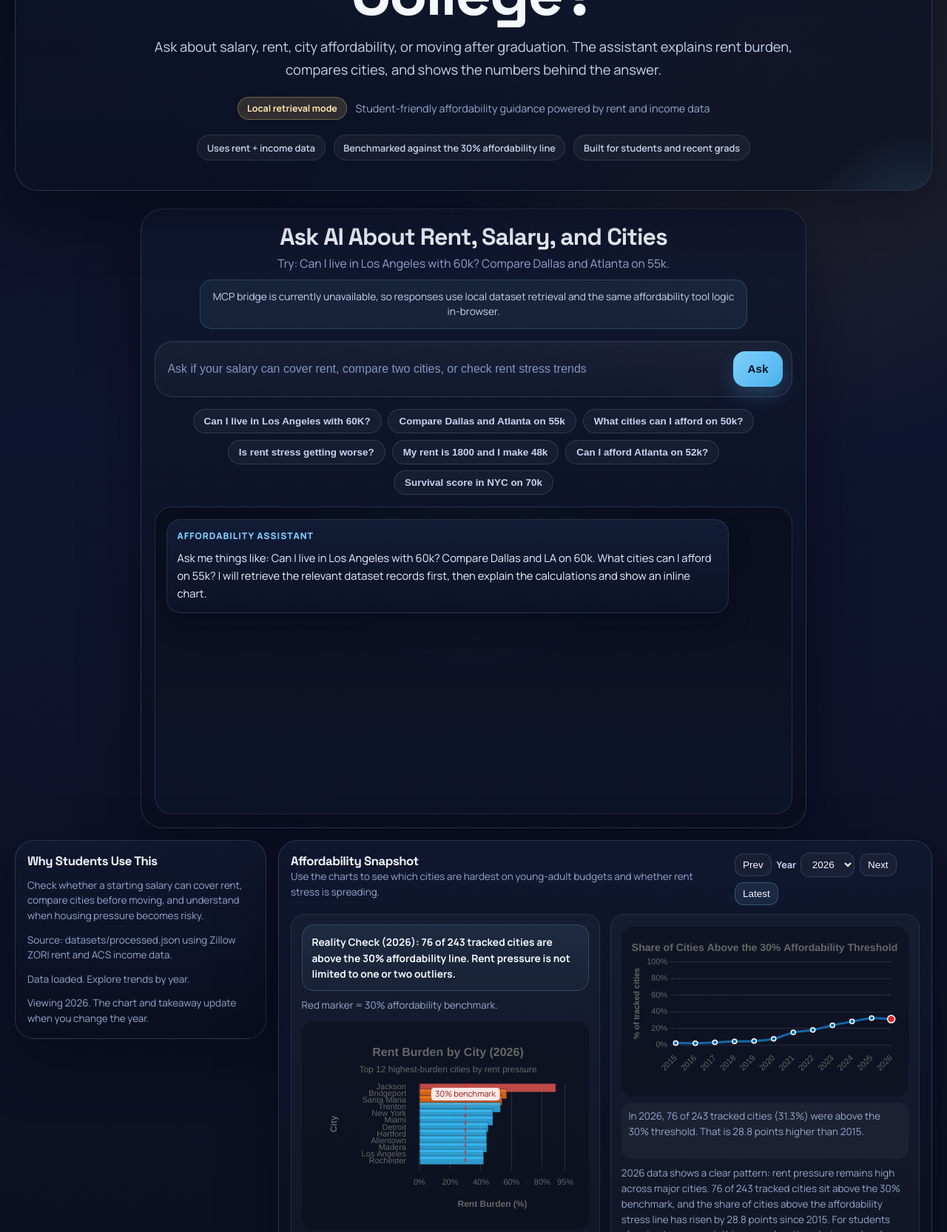
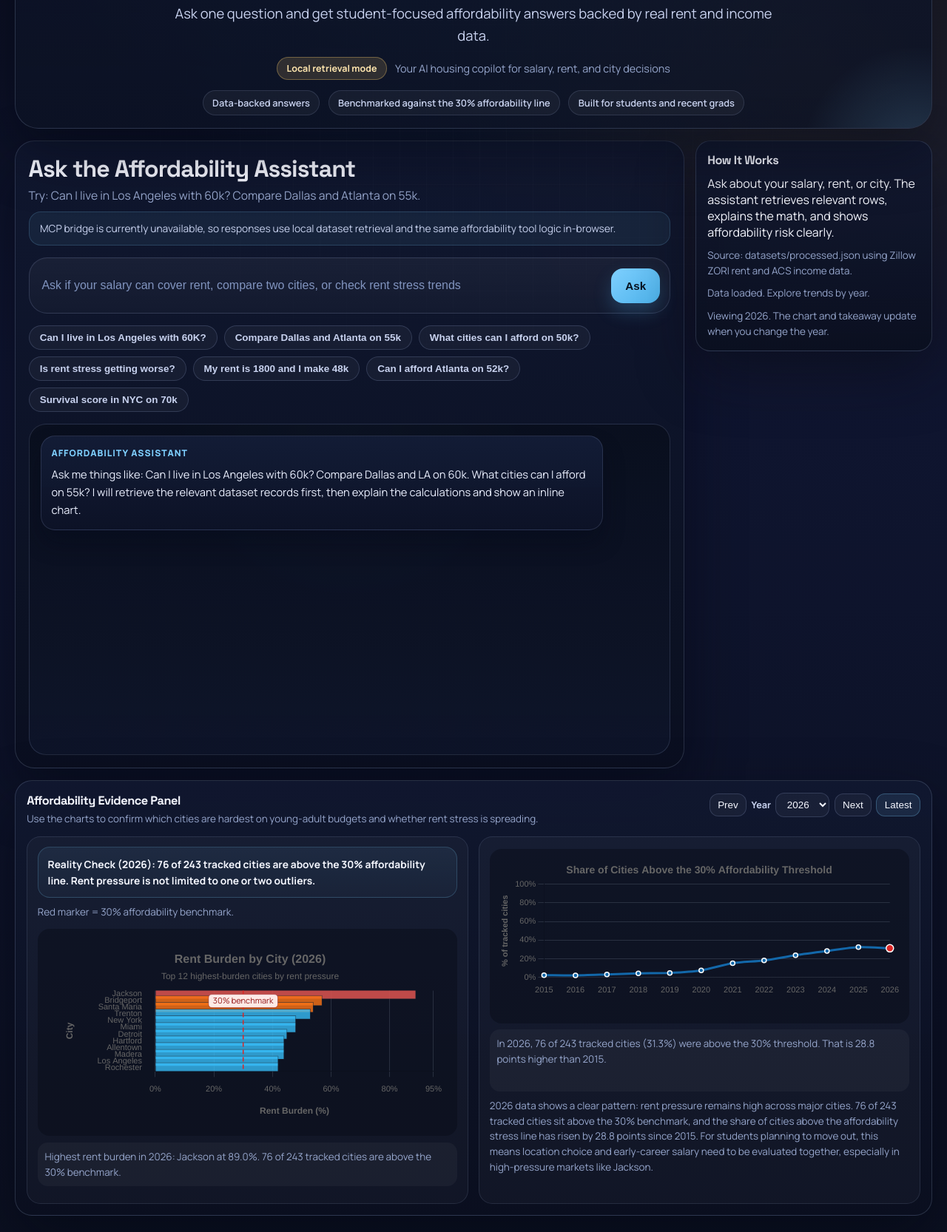
Before and after one commit to jadabyf/student-reality-lab-Byfield, a website built with Vite: page index.html in a window 1280 px wide. Shown: the part 327-1993 px from the top of the page at 74% size. Built offline with nearby package versions, Linux system fonts and the light colour scheme; files whose address does not match are found by name.

Commit message:
ixing gitpages

```diff
--- a/index.html
+++ b/index.html
@@ -4,20 +4,26 @@
     <meta charset="UTF-8" />
     <meta name="viewport" content="width=device-width, initial-scale=1.0" />
     <title>Student Reality Lab | Housing Affordability AI</title>
+    <script type="importmap">
+      {
+        "imports": {
+          "chart.js": "https://cdn.jsdelivr.net/npm/chart.js@4.4.7/+esm"
+        }
+      }
+    </script>
     <script type="module" src="/src/main.js"></script>
   </head>
   <body>
-    <main class="app-shell">
+    <main class="app-shell app-shell--chatfirst">
       <header class="hero hero--landing" aria-labelledby="page-title">
-        <p class="eyebrow">Student Reality Lab</p>
+        <p class="eyebrow">Student Reality Lab AI</p>
         <h1 id="page-title">Can You Afford to Move Out After College?</h1>
         <p class="subhead">
-          Ask about salary, rent, city affordability, or moving after graduation. The assistant explains rent burden, compares cities,
-          and shows the numbers behind the answer.
+          Ask one question and get student-focused affordability answers backed by real rent and income data.
         </p>
         <div class="hero-meta-row hero-meta-row--centered">
           <span id="assistant-mode" class="assistant-mode" aria-live="polite">Checking mode...</span>
-          <span class="hero-meta-note">Student-friendly affordability guidance powered by rent and income data</span>
+          <span class="hero-meta-note">Your AI housing copilot for salary, rent, and city decisions</span>
         </div>
         <noscript>
           <p class="runtime-warning runtime-warning--visible">
@@ -26,17 +32,17 @@
         </noscript>
         <p id="runtime-warning" class="runtime-warning" role="status" aria-live="polite" hidden></p>
         <div class="trust-row" aria-label="Assistant trust signals">
-          <span class="trust-pill">Uses rent + income data</span>
+          <span class="trust-pill">Data-backed answers</span>
           <span class="trust-pill">Benchmarked against the 30% affordability line</span>
           <span class="trust-pill">Built for students and recent grads</span>
         </div>
       </header>
 
-      <section class="landing-stage" aria-label="Affordability assistant workspace">
-        <section class="chat-shell chat-shell--landing" aria-labelledby="checker-title">
+      <section class="chat-stage" aria-label="Affordability assistant workspace">
+        <section class="chat-shell chat-shell--landing chat-shell--primary" aria-labelledby="checker-title">
           <header class="chat-shell-head chat-shell-head--landing">
             <div>
-              <h2 id="checker-title">Ask AI About Rent, Salary, and Cities</h2>
+              <h2 id="checker-title">Ask the Affordability Assistant</h2>
               <p class="checker-intro">Try: Can I live in Los Angeles with 60k? Compare Dallas and Atlanta on 55k.</p>
             </div>
             <p id="assistant-capability-text" class="assistant-capability" aria-live="polite">Loading system status...</p>
@@ -68,22 +74,22 @@
           ></div>
         </section>
 
-        <section class="support-rail" aria-labelledby="insights-title">
-          <section class="support-card support-card--about">
-            <h2 id="insights-title">Why Students Use This</h2>
-            <p>
-              Check whether a starting salary can cover rent, compare cities before moving, and understand when housing pressure becomes risky.
-            </p>
+        <aside class="side-context" aria-label="How it works">
+          <section class="context-card">
+            <h2>How It Works</h2>
+            <p>Ask about your salary, rent, or city. The assistant retrieves relevant rows, explains the math, and shows affordability risk clearly.</p>
             <p class="source-note">Source: datasets/processed.json using Zillow ZORI rent and ACS income data.</p>
             <p id="system-status" class="system-status" aria-live="polite">Loading affordability data...</p>
             <p id="year-feedback" class="year-feedback" aria-live="polite"></p>
           </section>
+        </aside>
+      </section>
 
-          <section class="support-card support-card--pulse" aria-labelledby="market-title">
-            <div class="support-card-head">
+      <section class="insights-dock" aria-labelledby="market-title">
+        <header class="dock-head">
           <div>
-                <h3 id="market-title">Affordability Snapshot</h3>
-                <p class="support-copy">Use the charts to see which cities are hardest on young-adult budgets and whether rent stress is spreading.</p>
+            <h3 id="market-title">Affordability Evidence Panel</h3>
+            <p class="support-copy">Use the charts to confirm which cities are hardest on young-adult budgets and whether rent stress is spreading.</p>
           </div>
           <div class="year-controls">
             <button id="year-prev" type="button" class="year-nav" aria-label="Previous year">Prev</button>
@@ -92,7 +98,7 @@
             <button id="year-next" type="button" class="year-nav" aria-label="Next year">Next</button>
             <button id="year-latest" type="button" class="year-nav year-latest" aria-label="Jump to latest year">Latest</button>
           </div>
-            </div>
+        </header>
 
         <div class="insight-grid">
           <section class="insight-panel">
@@ -120,8 +126,6 @@
           </section>
         </div>
       </section>
-        </section>
-      </section>
     </main>
   </body>
 </html>
--- a/src/components/AffordabilityChatbot.js
+++ b/src/components/AffordabilityChatbot.js
@@ -1,9 +1,10 @@
 import { routeMessage } from "../lib/chatRouter.js";
+import { resolveBaseUrl } from "../lib/runtimeBase.js";
 import { normalizePrompt } from "../lib/promptParser.js";
 import { mountPromptChips } from "./PromptChips.js";
 import { appendChatMessage, appendTypingIndicator } from "./chat/ChatMessage.js";
 
-const API_BASE = `${import.meta.env.BASE_URL}api/affordability`;
+const API_BASE = `${resolveBaseUrl()}api/affordability`;
 
 async function checkBridgeHealth() {
   try {
--- /dev/null
+++ b/src/lib/runtimeBase.js
@@ -0,0 +1,30 @@
+function inferBaseFromLocation() {
+  if (typeof window === "undefined" || !window.location) {
+    return "/";
+  }
+
+  const { pathname } = window.location;
+  if (pathname.endsWith("/")) {
+    return pathname;
+  }
+
+  const slashIndex = pathname.lastIndexOf("/");
+  if (slashIndex < 0) {
+    return "/";
+  }
+
+  return `${pathname.slice(0, slashIndex + 1)}`;
+}
+
+export function resolveBaseUrl() {
+  const viteBase =
+    typeof import.meta !== "undefined" && import.meta.env && typeof import.meta.env.BASE_URL === "string"
+      ? import.meta.env.BASE_URL
+      : "";
+
+  if (viteBase) {
+    return viteBase.endsWith("/") ? viteBase : `${viteBase}/`;
+  }
+
+  return inferBaseFromLocation();
+}
--- a/src/main.js
+++ b/src/main.js
@@ -1,5 +1,6 @@
 import "./styles.css";
 import { buildTrendSeriesFromRows } from "./lib/affordabilityTools.js";
+import { resolveBaseUrl } from "./lib/runtimeBase.js";
 import { initAffordabilityChatbot } from "./components/AffordabilityChatbot.js";
 import {
   BarController,
@@ -47,7 +48,8 @@ if (!Tooltip.positioners.benchmarkSafe) {
   };
 }
 
-const DATASET_PATH = `${import.meta.env.BASE_URL}datasets/processed.json`;
+const BASE_URL = resolveBaseUrl();
+const DATASET_PATH = `${BASE_URL}datasets/processed.json`;
 const TOP_CITY_COUNT = 12;
 const AFFORDABILITY_THRESHOLD = 30;
 
--- a/src/styles.css
+++ b/src/styles.css
@@ -760,3 +760,140 @@ h1 {
     max-height: 170px;
   }
 }
+
+/* Chat-first recovery overrides */
+.app-shell--chatfirst {
+  gap: 1rem;
+  padding-top: 1.1rem;
+}
+
+.hero--landing {
+  padding: 1.3rem 1.1rem 1.05rem;
+}
+
+.hero-meta-row--centered {
+  margin-top: 0.85rem;
+}
+
+.trust-row {
+  margin-top: 0.85rem;
+}
+
+.subhead {
+  max-width: 52rem;
+  margin-top: 0.75rem;
+}
+
+.chat-stage {
+  display: grid;
+  grid-template-columns: minmax(0, 1fr) minmax(250px, 320px);
+  gap: 0.95rem;
+  align-items: start;
+}
+
+.chat-shell--primary {
+  width: 100%;
+  margin: 0;
+  border-radius: 1.65rem;
+  min-height: min(78vh, 920px);
+}
+
+.chat-shell-head--landing {
+  text-align: left;
+}
+
+.chat-shell-head h2 {
+  font-size: clamp(1.4rem, 2.8vw, 2rem);
+}
+
+.assistant-capability {
+  max-width: none;
+  margin: 0;
+}
+
+.chip-bar--landing {
+  justify-content: flex-start;
+}
+
+.chat-history {
+  min-height: 28rem;
+  max-height: 62vh;
+}
+
+.side-context {
+  display: grid;
+}
+
+.context-card {
+  border: 1px solid var(--line);
+  border-radius: 1.25rem;
+  background: linear-gradient(180deg, rgba(17, 24, 48, 0.88), rgba(10, 15, 31, 0.9));
+  box-shadow: var(--shadow);
+  padding: 0.95rem;
+  display: grid;
+  gap: 0.62rem;
+}
+
+.context-card h2 {
+  font-size: 1.02rem;
+}
+
+.insights-dock {
+  border: 1px solid var(--line);
+  border-radius: 1.45rem;
+  background: linear-gradient(180deg, rgba(17, 24, 48, 0.88), rgba(10, 15, 31, 0.9));
+  box-shadow: var(--shadow);
+  padding: 0.95rem;
+  display: grid;
+  gap: 0.78rem;
+}
+
+.dock-head {
+  display: flex;
+  align-items: start;
+  justify-content: space-between;
+  gap: 0.75rem;
+}
+
+.dock-head h3 {
+  font-size: 1.02rem;
+}
+
+.support-copy {
+  margin-top: 0.3rem;
+}
+
+@media (max-width: 1024px) {
+  .chat-stage {
+    grid-template-columns: 1fr;
+  }
+
+  .chat-shell--primary {
+    min-height: 0;
+  }
+}
+
+@media (max-width: 860px) {
+  .dock-head {
+    flex-direction: column;
+  }
+}
+
+@media (max-width: 720px) {
+  .app-shell--chatfirst {
+    padding-top: 0.85rem;
+  }
+
+  .hero--landing,
+  .chat-shell,
+  .context-card,
+  .insights-dock,
+  .insight-panel {
+    padding: 0.88rem;
+  }
+
+  .chat-history {
+    min-height: 23rem;
+    max-height: 56vh;
+  }
+}
```
Also changed, not shown: .github/workflows/pages.yml, dist/index.html. Lines whose indentation alone changed are shown as unchanged.
